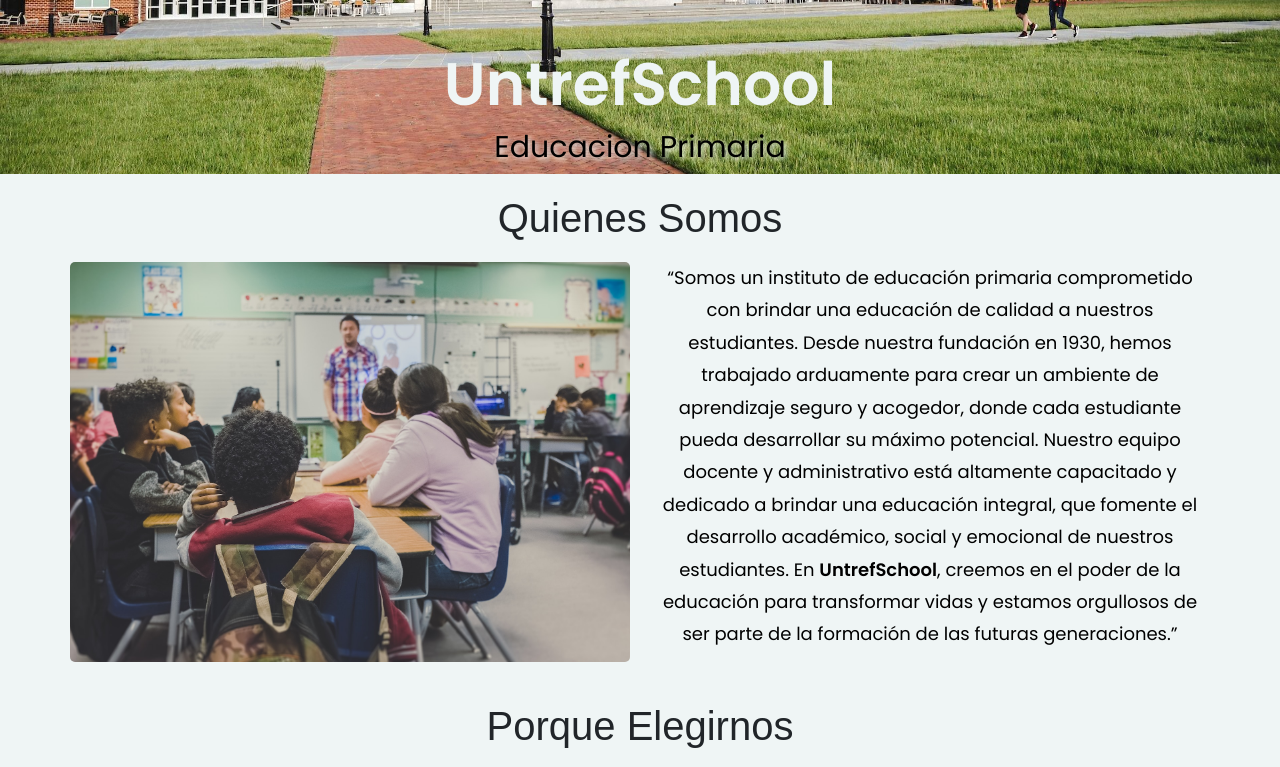
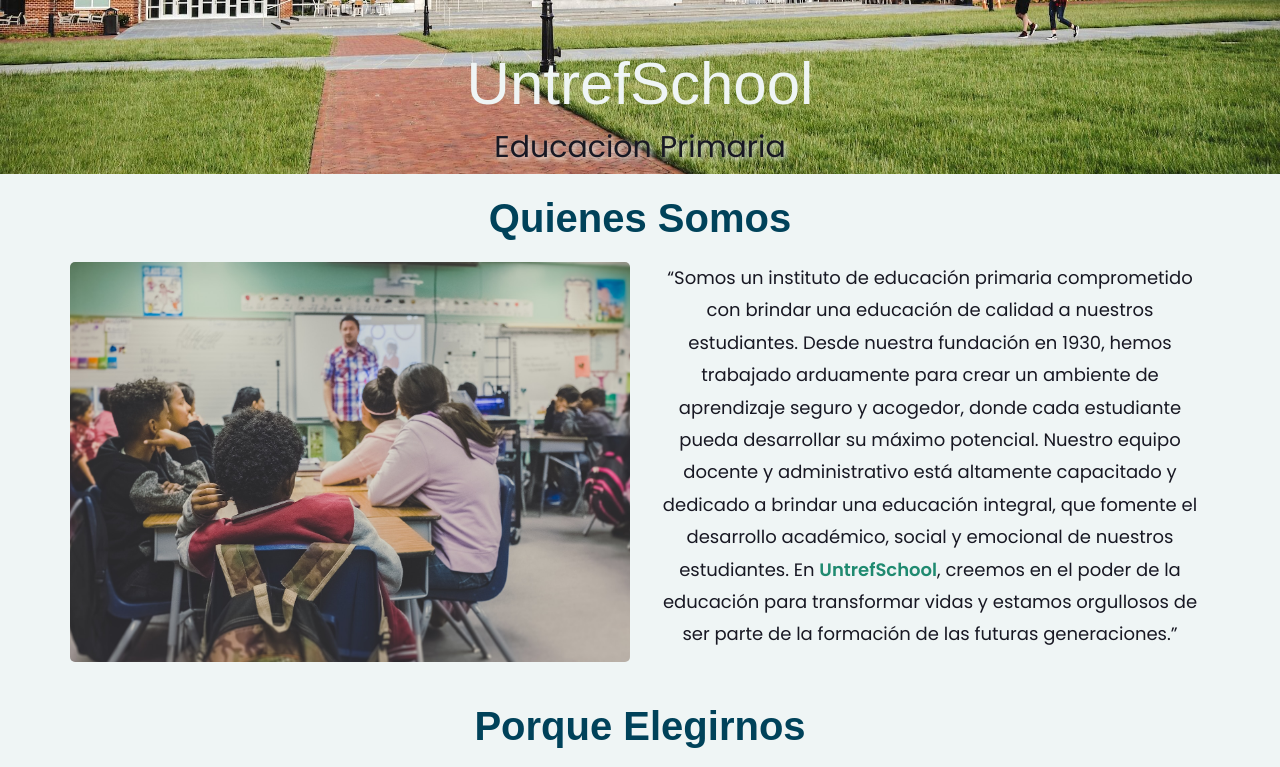
Before and after one commit to Joseargentina/PROYECTO-INTEGRADOR-WEB-UNTREFSCHOOL, a website: page index.html in a window 1280 px wide. Shown: the part 300-1067 px from the top of the page. Drawn offline with nearby package versions, Linux system fonts and the light colour scheme; a web font is replaced by a local one.

Commit message:
agregue colores a los heading y estilos en medida 1200px

```diff
--- a/index.html
+++ b/index.html
@@ -88,7 +88,7 @@
           <!--Hero-->
 
           <div class="header__hero">
-            <h1>UntrefSchool</h1>
+            <h1><a href="./index.html">UntrefSchool</a></h1>
             <p class="header__parrafo">Educacion Primaria</p>
           </div>
 
@@ -150,7 +150,7 @@
 
                 <div class="card-body">
                   <h3 class="card-title">Proyectos escolares</h3>
-                  <p class="card-text">Con el nuevo modelo educativo en la educación primaria el cual va a incluir proyectos interdisciplinarios y colaborativos. Estos proyectos van a estar enfocados en temas relevantes y pueden incluir actividades prácticas y creativas. A través de estos proyectos, los estudiantes pueden desarrollar habilidades como el pensamiento crítico y la resolución de problemas.</p>
+                  <p class="card-text">El nuevo modelo educativo en la educación primaria se basa en proyectos interdisciplinarios y colaborativos. Estos proyectos están enfocados en temas relevantes y pueden incluir actividades prácticas y creativas. Los estudiantes pueden desarrollar habilidades como el pensamiento crítico y la resolución de problemas a través de estos proyectos.</p>
                 </div>
 
               </div>
--- a/scss/base/_typo.scss
+++ b/scss/base/_typo.scss
@@ -27,7 +27,7 @@ a {
 }
 
 p {
-    color: #000;
+    color: $colorCuatro;
     font-size: 1.6rem;
     line-height: 1.8;
     font-family: $fuentePrincipal;
--- a/scss/layout/_footer.scss
+++ b/scss/layout/_footer.scss
@@ -13,6 +13,8 @@
         padding: 1rem;
         font-size: 2.6rem;
         margin: 1rem auto;
+        color: $colorTres;
+        font-weight: $fontMedia;
     }
 
     &__lista {
@@ -24,6 +26,7 @@
 
     &__nombres {
         font-size: 1.9rem;
+        color: $colorDos;
     }
 
     &__facebook, &__twitter {
@@ -85,12 +88,14 @@
         a {
             font-size: 1.8rem;
             font-family:  $fuentePrincipal;
+            color: $colorDos;
         }
     }
 
     &__copyright {
         font-family: $fuenteSecundaria;
         font-size: 1.8rem;
+        color: $colorCuatro;
     }
 
 
--- a/scss/layout/_header.scss
+++ b/scss/layout/_header.scss
@@ -12,7 +12,7 @@
         transition: .3s;
     }
     &__titulo:hover {
-        color: $colorDos;
+        color: $colorUno;
     }
 
     &__nav {
@@ -41,7 +41,11 @@
     .nav-link:hover {
         color: $colorUno;
     }
+    .navbar-toggler:focus {
+        box-shadow: unset;
+    }
 
+    //Hero
 
     &__hero {
         @include bg-img('../assets/img/instituto.jpg', cover);
@@ -50,13 +54,13 @@
         height: 35rem;
         @include flex(column, end, center);
 
-        h1 {
+        a {
             font-size: 4rem;
             color: $colorCinco;
             transition: .3s;
-            font-weight: $fontMedia;
+            font-weight: $fontNormal;
         }
-        h1:hover {
+        a:hover {
             color: $colorTres;
         }
 
--- a/scss/layout/_main.scss
+++ b/scss/layout/_main.scss
@@ -10,11 +10,12 @@
         margin-bottom: 1rem;
         font-size: 2.8rem;
         padding: 1rem !important;
+        color: $colorTres !important;
+        font-weight: $fontMedia;
     }
 
     &__quienes-texto p {
         font-size: 1.7rem;
-        padding: 0 1.7rem;
     }
 
     &__quienes-contenedor {
@@ -32,6 +33,7 @@
 
     &__span {
         font-weight: $fontMedia;
+        color: $colorDos;
     }
 
     //porque-elegirnos
@@ -56,7 +58,6 @@
 
     &__propuesta-titulo {
         @extend .main__quienes-titulo;
-
     }
 
     &__propuesta-texto {
@@ -69,10 +70,12 @@
     }
 
     .card-text {
-        padding: 0 1.7rem;
         font-size: 1.7rem;
     }
 
+    .card-title {
+        color: $colorDos;
+    }
 
     .row > * {
         padding: 0;
@@ -86,11 +89,14 @@
 
 
     &__noti-titulo {
+        color: $colorTres;
         margin-bottom: 1rem;
         font-size: 2.8rem;
+        font-weight: $fontMedia;
     }
 
     &__noti-nombre {
+        color: $colorDos;
         padding: 1rem;
         font-size: 2.6rem;
     }
--- a/scss/mediaQ/_mediaQ.scss
+++ b/scss/mediaQ/_mediaQ.scss
@@ -17,7 +17,20 @@
             }
         }
 
+        //Hero
 
+        &__hero {
+            height: 35rem;
+            background-size: 100% 188%;
+            background-position: 0 47%;
+            a {
+                font-size: 5rem;
+            }
+
+            p {
+                font-size: 2.5rem;
+            }
+        }
     }
 
     .main {
@@ -99,13 +112,23 @@
         .card {
             border: 1px solid #ccc !important;
         }
+
+        .card-title {
+            color: $colorCuatro;
+            transition: .3s;
+        }
+
+        .card-title:hover{
+            color: $colorUno !important;
+        }
+
         .card-text {
             font-size: 2rem;
             padding: 0;
         }
 
         &__propuesta-img {
-            height: 40rem;
+            height: 30rem;
         }
 
         //Ultimas Noticias
@@ -233,7 +256,7 @@
         //copyright
 
         &__copyright {
-            margin-top: 2rem;
+            margin-top: 3.5rem;
             font-size: 2.2rem;
         }
     }
@@ -338,7 +361,7 @@
             height: 45rem;
             background-size: 100% 188%;
             background-position: 0 47%;
-            h1 {
+            a {
                 font-size: 6rem;
             }
 
@@ -381,7 +404,7 @@
         }
 
         &__propuestas-contenedor {
-            @include grid(4, 2rem);
+            @include grid(4, 1rem);
         }
 
         .card-text {
--- a/scss/pages/_formulario.scss
+++ b/scss/pages/_formulario.scss
@@ -53,7 +53,7 @@
         width: 40%;
         max-width: 60%;
         padding: 0.4rem !important;
-        font-size: 1.4rem;
+        font-size: 1.7rem;
         font-weight: $fontMedia;
         font-family: $fuentePrincipal;
         box-shadow: $boxShadow;
@@ -61,7 +61,7 @@
         color: $colorCinco;
     }
     &__boton-form:hover {
-        color: $colorCuatro;
+        color: $colorUno;
     }
 
     .form-control {
```
Also changed, not shown: pages/formulario.html (+1 -1 lines), css/style.css, readme.md, 1 other file.
